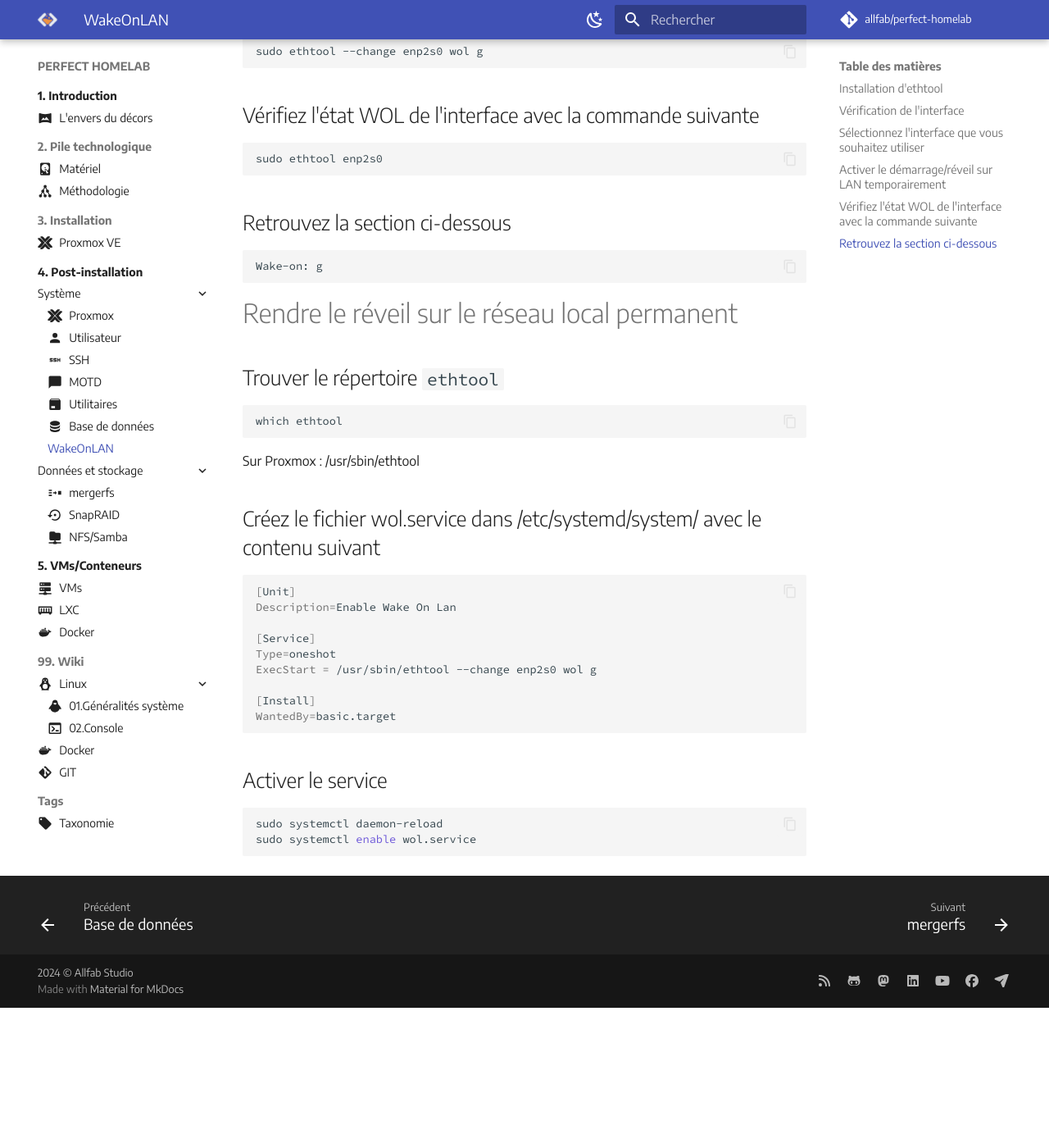
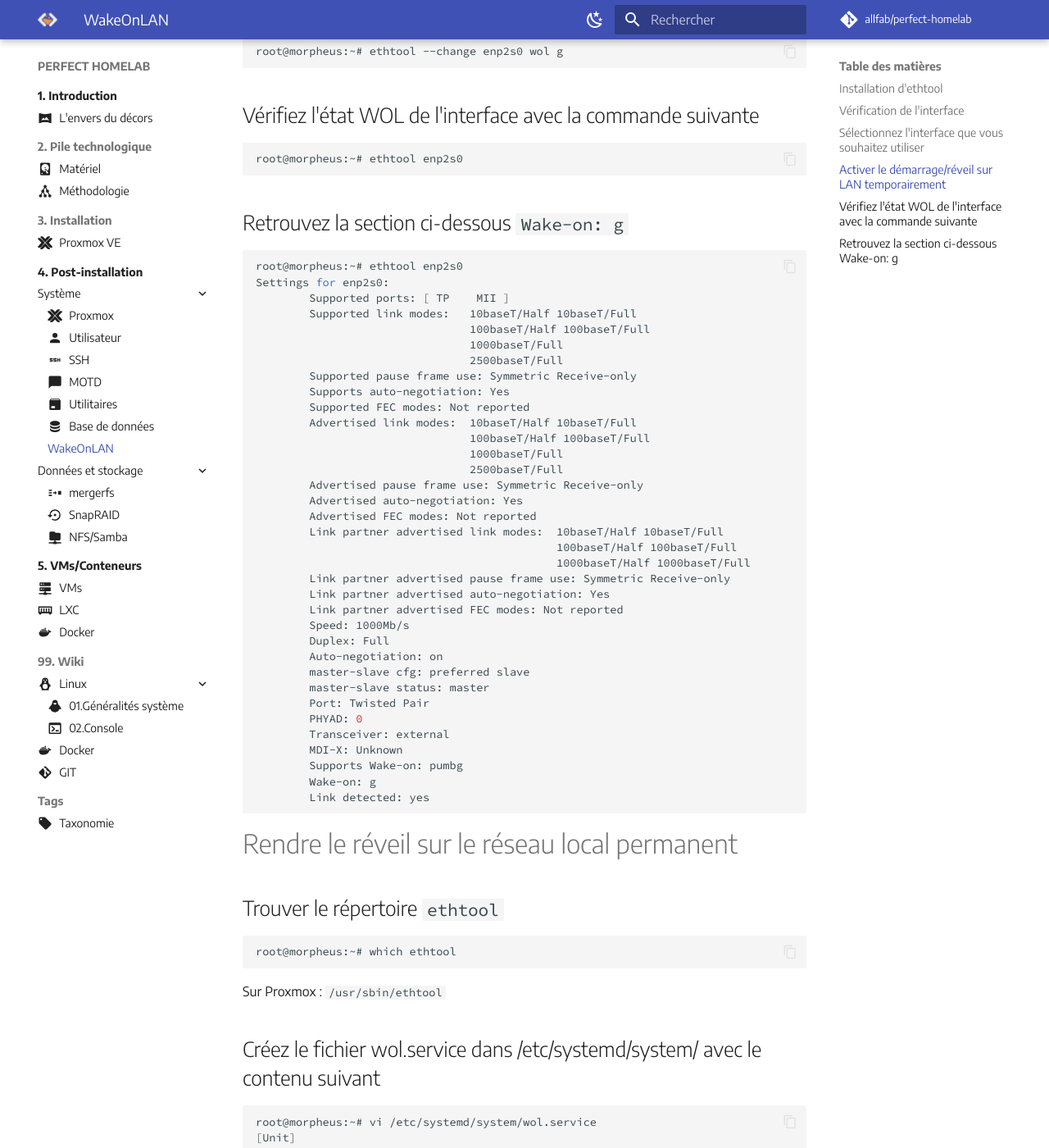
Before and after one commit to allfab/perfect-homelab, an MkDocs documentation site: the page built from docs/post-install/system/wol.md, in a window 1280 px wide and 1400 px high, scrolled down 720 px. Shown: the whole window at 82% size. Built offline with MkDocs 1.6.1 and Material for MkDocs 9.7.7, drawn with Linux system fonts in a browser that asks for light colours; comment, search, counter and statistics services are not loaded; before the commit the page ends 1949 px from its top, so only the background shows below that; some of the changed text lies outside the part shown.

Commit message:
Update wol.md

````diff
--- a/docs/post-install/system/wol.md
+++ b/docs/post-install/system/wol.md
@@ -3,42 +3,76 @@
 ## Installation d'`ethtool`
 
 ``` shell
-apt install ethtool
+root@morpheus:~# apt install ethtool
 ```
 
 ##  Vérification de l'interface
 
 ``` shell
-ip a
+root@morpheus:~# ip a
 ```
 Ou encore :
 ``` shell
-vi /etc/network/interface
+root@morpheus:~# vi /etc/network/interface
 ```
 
 ## Sélectionnez l'interface que vous souhaitez utiliser
 
 Par example :
 ``` shell
-enp2s0
+root@morpheus:~# enp2s0
 ```
 
 ## Activer le démarrage/réveil sur LAN temporairement
 
 ``` shell
-sudo ethtool --change enp2s0 wol g
+root@morpheus:~# ethtool --change enp2s0 wol g
 ```
 
 ## Vérifiez l'état WOL de l'interface avec la commande suivante
 
 ``` shell
-sudo ethtool enp2s0
+root@morpheus:~# ethtool enp2s0
 ```
 
-## Retrouvez la section ci-dessous
+## Retrouvez la section ci-dessous `Wake-on: g`
 
 ``` shell
-Wake-on: g
+root@morpheus:~# ethtool enp2s0
+Settings for enp2s0:
+        Supported ports: [ TP    MII ]
+        Supported link modes:   10baseT/Half 10baseT/Full
+                                100baseT/Half 100baseT/Full
+                                1000baseT/Full
+                                2500baseT/Full
+        Supported pause frame use: Symmetric Receive-only
+        Supports auto-negotiation: Yes
+        Supported FEC modes: Not reported
+        Advertised link modes:  10baseT/Half 10baseT/Full
+                                100baseT/Half 100baseT/Full
+                                1000baseT/Full
+                                2500baseT/Full
+        Advertised pause frame use: Symmetric Receive-only
+        Advertised auto-negotiation: Yes
+        Advertised FEC modes: Not reported
+        Link partner advertised link modes:  10baseT/Half 10baseT/Full
+                                             100baseT/Half 100baseT/Full
+                                             1000baseT/Half 1000baseT/Full
+        Link partner advertised pause frame use: Symmetric Receive-only
+        Link partner advertised auto-negotiation: Yes
+        Link partner advertised FEC modes: Not reported
+        Speed: 1000Mb/s
+        Duplex: Full
+        Auto-negotiation: on
+        master-slave cfg: preferred slave
+        master-slave status: master
+        Port: Twisted Pair
+        PHYAD: 0
+        Transceiver: external
+        MDI-X: Unknown
+        Supports Wake-on: pumbg
+        Wake-on: g
+        Link detected: yes
 ```
 
 # Rendre le réveil sur le réseau local permanent
@@ -46,14 +80,15 @@
 ## Trouver le répertoire `ethtool`
 
 ``` shell
-which ethtool
+root@morpheus:~# which ethtool
 ```
 
-Sur Proxmox : /usr/sbin/ethtool
+Sur Proxmox : `/usr/sbin/ethtool`
 
 ## Créez le fichier wol.service dans /etc/systemd/system/ avec le contenu suivant
 
 ``` shell
+root@morpheus:~# vi /etc/systemd/system/wol.service
 [Unit]
 Description=Enable Wake On Lan
 
@@ -68,6 +103,6 @@
 ## Activer le service
 
 ``` shell
-sudo systemctl daemon-reload
-sudo systemctl enable wol.service
+root@morpheus:~# systemctl daemon-reload
+root@morpheus:~# systemctl enable wol.service
 ```
````
